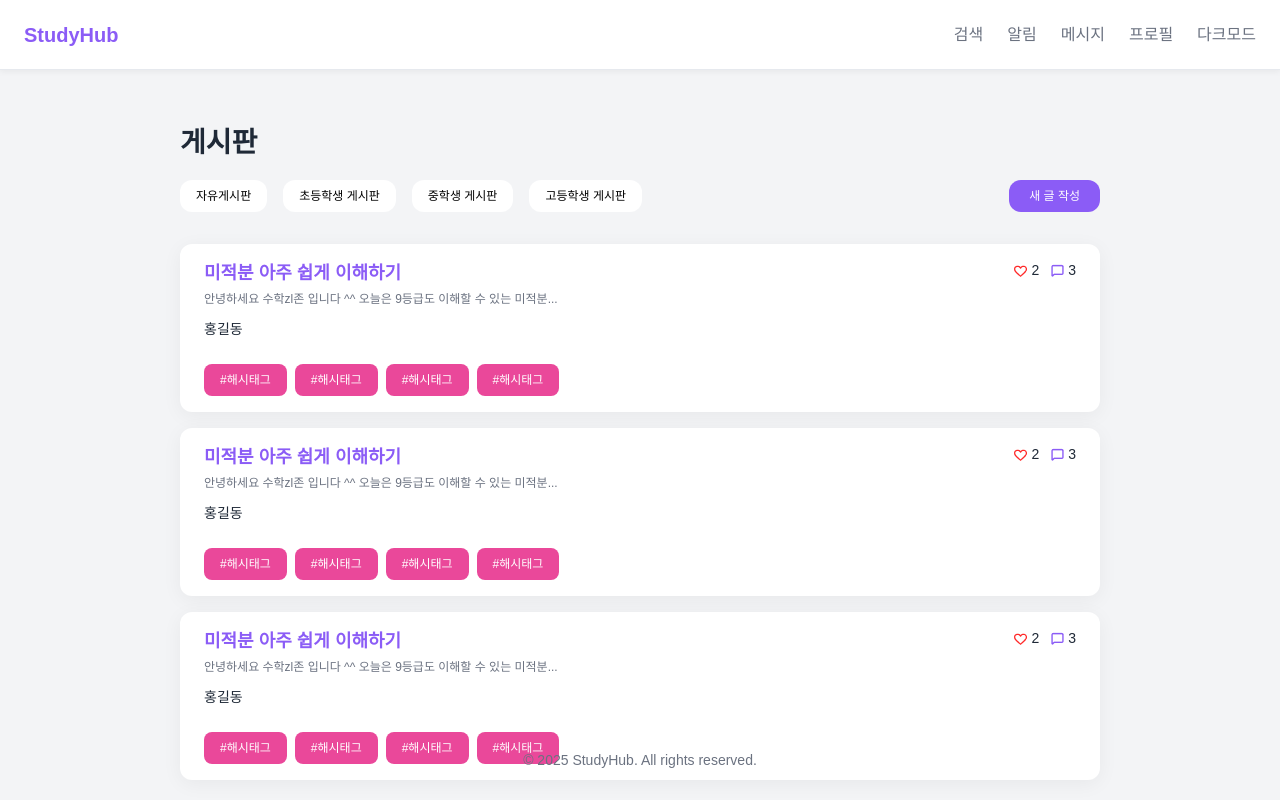
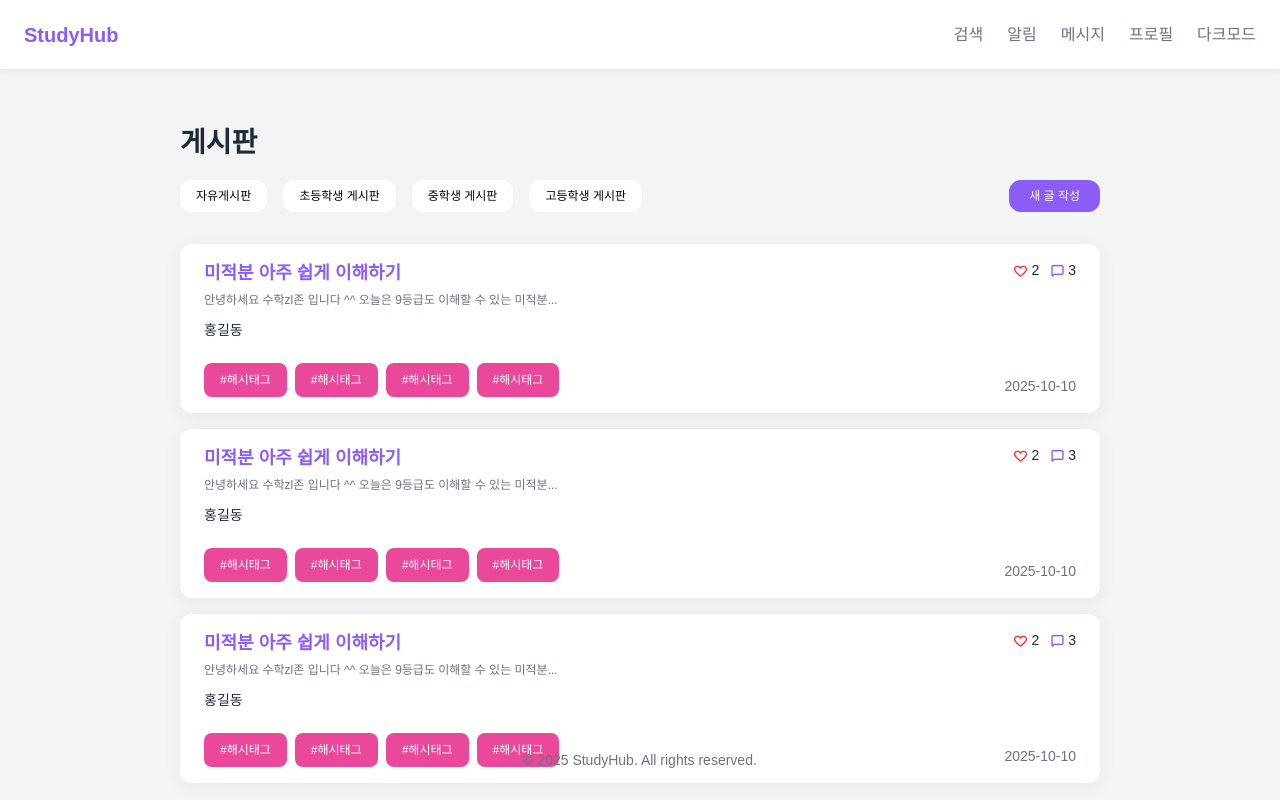
Before and after one commit to prgrms-fe-devcourse/FE7-PROJECT2-TEAM-5, a React (Vite) app: page /read in a window 1280 px wide. Built offline with nearby package versions, Linux system fonts and the light colour scheme.

Commit message:
💄 게시판 페이지 css 수정

```diff
--- a/src/pages/post/PostListPage.tsx
+++ b/src/pages/post/PostListPage.tsx
@@ -50,7 +50,7 @@ export default function PostListPage() {
 				{/* 게시판 영역 */}
 				<div className="mt-7">
 					{/* 글 1 */}
-					<div className="w-full mb-4 px-6 py-4 rounded-xl bg-white shadow-[0_4px_20px_rgba(0,0,0,0.05)] cursor-pointer">
+					<div className="w-230 mb-4 px-6 py-4 rounded-xl bg-white shadow-[0_4px_20px_rgba(0,0,0,0.05)] cursor-pointer">
 						{/* 글 제목과 좋아요, 댓글 수 */}
 						<div className="flex justify-between items-start mb-1">
 							<h2 className=" text-[18px] font-bold text-[#8B5CF6]">
@@ -79,32 +79,49 @@ export default function PostListPage() {
 							</div>
 						</div>
 						{/* 게시글 내용 */}
-						<p className="text-xs font-Regular text-[#6B7280]">
+						<p className="text-[12px] font-Regular text-[#6B7280]">
 							안녕하세요 수학zl존 입니다 ^^ 오늘은 9등급도 이해할
 							수 있는 미적분...
 						</p>
 						{/* 작성자 이름 */}
-						<p className="mt-3 mb-6 text-[14px] font-Regular text-[#1F2937]">
+						<p className="mt-[11px] mb-[22px] text-[14px] font-Regular text-[#1F2937]">
 							홍길동
 						</p>
 						{/* 해시태그 */}
+						<div className="flex justify-between items-end">
 							<div className="flex gap-2">
-							<div className="px-4 py-2 rounded-lg bg-[#EA489A] text-white font-Regular text-xs">
+								<div
+									className="px-4 py-2 rounded-lg bg-[#EA489A]
+                        text-white font-Regular text-[12px]"
+								>
 									#해시태그
 								</div>
-							<div className="px-4 py-2 rounded-lg bg-[#EA489A] text-white font-Regular text-xs">
+								<div
+									className="px-4 py-2 rounded-lg bg-[#EA489A]
+                        text-white font-Regular text-[12px]"
+								>
 									#해시태그
 								</div>
-							<div className="px-4 py-2 rounded-lg bg-[#EA489A] text-white font-Regular text-xs">
+								<div
+									className="px-4 py-2 rounded-lg bg-[#EA489A]
+                        text-white font-Regular text-[12px]"
+								>
 									#해시태그
 								</div>
-							<div className="px-4 py-2 rounded-lg bg-[#EA489A] text-white font-Regular text-xs">
+								<div
+									className="px-4 py-2 rounded-lg bg-[#EA489A]
+                        text-white font-Regular text-[12px]"
+								>
 									#해시태그
 								</div>
 							</div>
+							<p className="text-[14px] text-[#6B7280]">
+								2025-10-10
+							</p>
+						</div>
 					</div>
 					{/* 글 2 */}
-					<div className="w-full mb-4 px-6 py-4 rounded-xl bg-white shadow-[0_4px_20px_rgba(0,0,0,0.05)] cursor-pointer">
+					<div className="w-230 mb-4 px-6 py-4 rounded-xl bg-white shadow-[0_4px_20px_rgba(0,0,0,0.05)] cursor-pointer">
 						{/* 글 제목과 좋아요, 댓글 수 */}
 						<div className="flex justify-between items-start mb-1">
 							<h2 className=" text-[18px] font-bold text-[#8B5CF6]">
@@ -133,32 +150,49 @@ export default function PostListPage() {
 							</div>
 						</div>
 						{/* 게시글 내용 */}
-						<p className="text-xs font-Regular text-[#6B7280]">
+						<p className="text-[12px] font-Regular text-[#6B7280]">
 							안녕하세요 수학zl존 입니다 ^^ 오늘은 9등급도 이해할
 							수 있는 미적분...
 						</p>
 						{/* 작성자 이름 */}
-						<p className="mt-3 mb-6 text-[14px] font-Regular text-[#1F2937]">
+						<p className="mt-[11px] mb-[22px] text-[14px] font-Regular text-[#1F2937]">
 							홍길동
 						</p>
 						{/* 해시태그 */}
+						<div className="flex justify-between items-end">
 							<div className="flex gap-2">
-							<div className="px-4 py-2 rounded-lg bg-[#EA489A] text-white font-Regular text-xs">
+								<div
+									className="px-4 py-2 rounded-lg bg-[#EA489A]
+                        text-white font-Regular text-[12px]"
+								>
 									#해시태그
 								</div>
-							<div className="px-4 py-2 rounded-lg bg-[#EA489A] text-white font-Regular text-xs">
+								<div
+									className="px-4 py-2 rounded-lg bg-[#EA489A]
+                        text-white font-Regular text-[12px]"
+								>
 									#해시태그
 								</div>
-							<div className="px-4 py-2 rounded-lg bg-[#EA489A] text-white font-Regular text-xs">
+								<div
+									className="px-4 py-2 rounded-lg bg-[#EA489A]
+                        text-white font-Regular text-[12px]"
+								>
 									#해시태그
 								</div>
-							<div className="px-4 py-2 rounded-lg bg-[#EA489A] text-white font-Regular text-xs">
+								<div
+									className="px-4 py-2 rounded-lg bg-[#EA489A]
+                        text-white font-Regular text-[12px]"
+								>
 									#해시태그
 								</div>
 							</div>
+							<p className="text-[14px] text-[#6B7280]">
+								2025-10-10
+							</p>
+						</div>
 					</div>
 					{/* 글 3 */}
-					<div className="w-full mb-4 px-6 py-4 rounded-xl bg-white shadow-[0_4px_20px_rgba(0,0,0,0.05)] cursor-pointer">
+					<div className="w-230 mb-4 px-6 py-4 rounded-xl bg-white shadow-[0_4px_20px_rgba(0,0,0,0.05)] cursor-pointer">
 						{/* 글 제목과 좋아요, 댓글 수 */}
 						<div className="flex justify-between items-start mb-1">
 							<h2 className=" text-[18px] font-bold text-[#8B5CF6]">
@@ -187,28 +221,45 @@ export default function PostListPage() {
 							</div>
 						</div>
 						{/* 게시글 내용 */}
-						<p className="text-xs font-Regular text-[#6B7280]">
+						<p className="text-[12px] font-Regular text-[#6B7280]">
 							안녕하세요 수학zl존 입니다 ^^ 오늘은 9등급도 이해할
 							수 있는 미적분...
 						</p>
 						{/* 작성자 이름 */}
-						<p className="mt-3 mb-6 text-[14px] font-Regular text-[#1F2937]">
+						<p className="mt-[11px] mb-[22px] text-[14px] font-Regular text-[#1F2937]">
 							홍길동
 						</p>
 						{/* 해시태그 */}
+						<div className="flex justify-between items-end">
 							<div className="flex gap-2">
-							<div className="px-4 py-2 rounded-lg bg-[#EA489A] text-white font-Regular text-xs">
+								<div
+									className="px-4 py-2 rounded-lg bg-[#EA489A]
+                        text-white font-Regular text-[12px]"
+								>
 									#해시태그
 								</div>
-							<div className="px-4 py-2 rounded-lg bg-[#EA489A] text-white font-Regular text-xs">
+								<div
+									className="px-4 py-2 rounded-lg bg-[#EA489A]
+                        text-white font-Regular text-[12px]"
+								>
 									#해시태그
 								</div>
-							<div className="px-4 py-2 rounded-lg bg-[#EA489A] text-white font-Regular text-xs">
+								<div
+									className="px-4 py-2 rounded-lg bg-[#EA489A]
+                        text-white font-Regular text-[12px]"
+								>
 									#해시태그
 								</div>
-							<div className="px-4 py-2 rounded-lg bg-[#EA489A] text-white font-Regular text-xs">
+								<div
+									className="px-4 py-2 rounded-lg bg-[#EA489A]
+                        text-white font-Regular text-[12px]"
+								>
 									#해시태그
 								</div>
+							</div>
+							<p className="text-[14px] text-[#6B7280]">
+								2025-10-10
+							</p>
 						</div>
 					</div>
 				</div>
```
Lines whose indentation alone changed are shown as unchanged.
